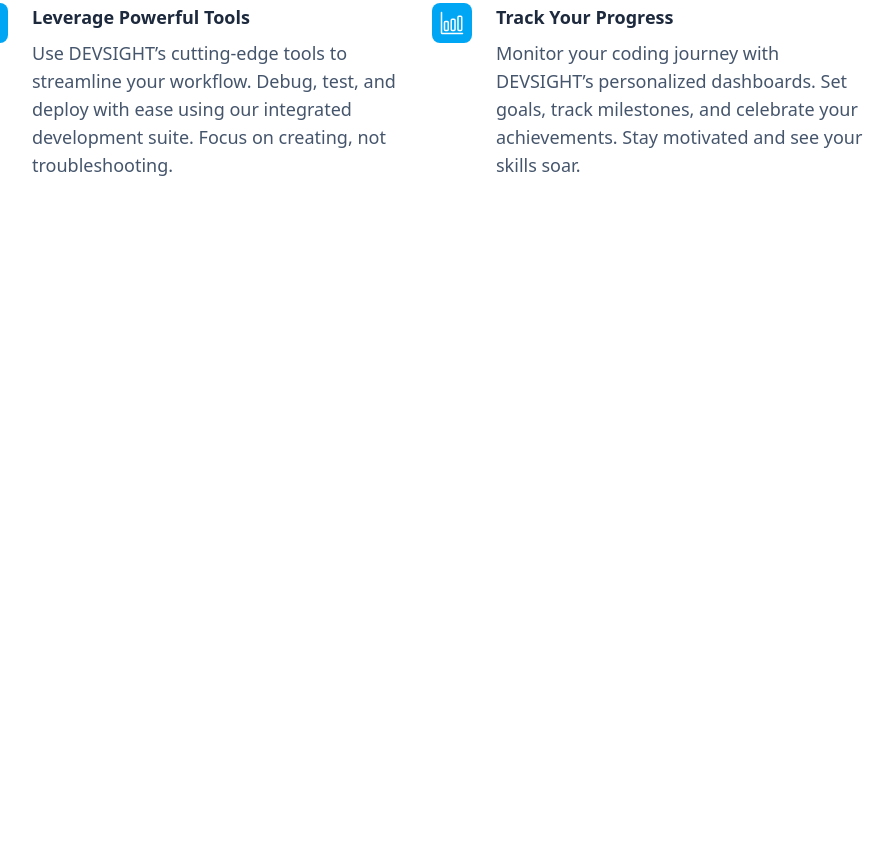
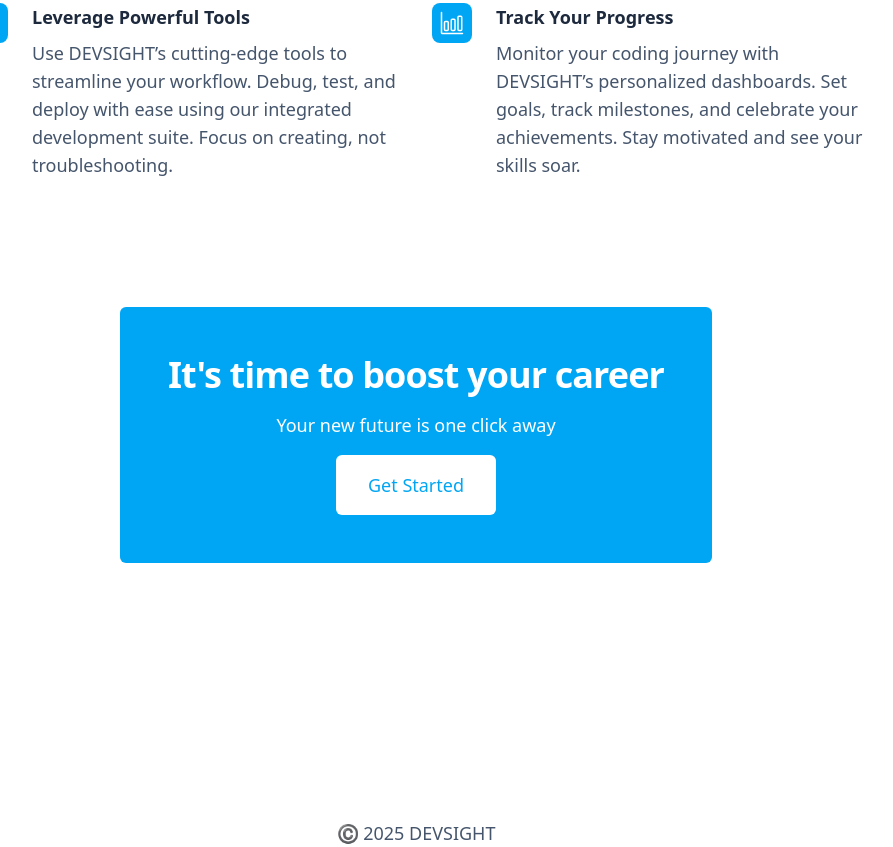
Before and after one commit to Grey01Rebel/DEVSIGHT, a plain HTML site: page index.html in a window 1280 px wide. Shown: the part 1425-2272 px from the top of the page, without its empty margins (224-1117 px from the left). Before the commit the page ends 1732 px from the top, so only its background shows below. Drawn offline with nearby package versions, Linux system fonts and the light colour scheme.

Commit message:
Feat: Added the CTA section and a simple footer

```diff
--- a/index.html
+++ b/index.html
@@ -78,7 +78,19 @@
                     </div>
                     </div>
             </section>
+
+            <section class=" flex flex-col  items-center mb-64">
+                <div class="bg-sky-500 max-w-3xl p-12 rounded-md text-center text-white">
+                    <h2 class="text-pretty text-4xl font-bold tracking-tight">It's time to boost your career</h2>
+                    <p class="my-4" >Your new future is one click away</p>
+                    <a class="bg-white hover:bg-sky-700 hover:text-white text-sky-500 px-8 py-4 rounded-md inline-block" href="#">Get Started</a>
+                </div>
+            </section>
         </main>
+
+        <footer class="text-center">
+            ©️ 2025 DEVSIGHT
+        </footer>
     </div>
     <script type="module" src="https://unpkg.com/ionicons@7.1.0/dist/ionicons/ionicons.esm.js"></script>
 <script nomodule src="https://unpkg.com/ionicons@7.1.0/dist/ionicons/ionicons.js"></script>
```
